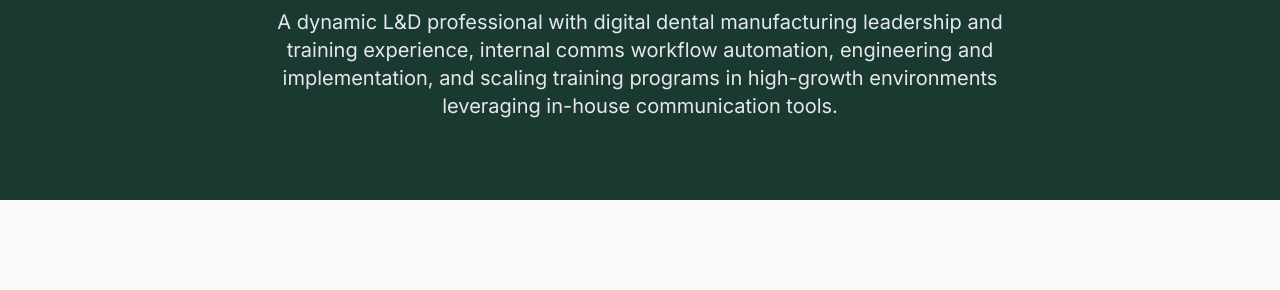
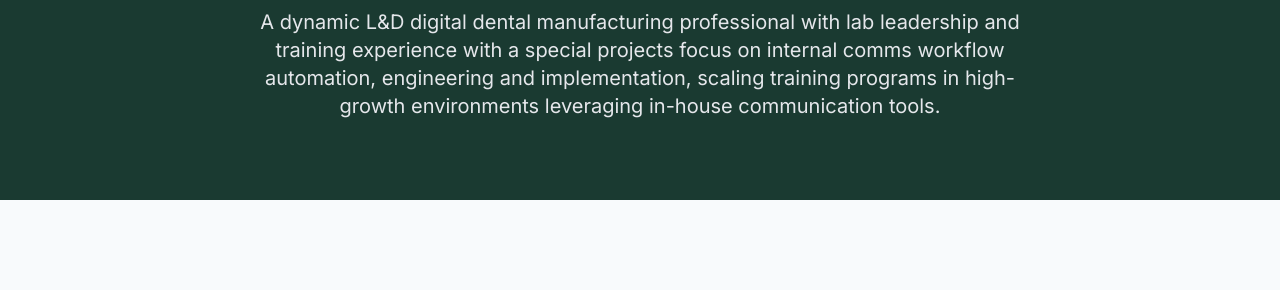
Before and after one commit to harrislunt-spec/harris.lunt.github.io, a plain HTML site: page index.html in a window 1280 px wide. Shown: the part 304-594 px from the top of the page. Drawn offline with nearby package versions, Linux system fonts and the light colour scheme.

Commit message:
Update index.html

```diff
--- a/index.html
+++ b/index.html
@@ -134,7 +134,7 @@
             <div class="max-w-4xl mx-auto px-4"> <!-- Added this wrapping div for title overflow fix -->
                 <h2 class="text-4xl md:text-5xl lg:text-6xl font-extrabold mb-4 text-white leading-tight">Harris Lunt: MFG Trainer | Internal Comms Technologist</h2>
                 <p class="text-lg md:text-xl text-gray-200 max-w-3xl mx-auto">
-                    A dynamic L&D professional with digital dental manufacturing leadership and training experience, internal comms workflow automation, engineering and implementation, and scaling training programs in high-growth environments leveraging in-house communication tools.
+                    A dynamic L&D digital dental manufacturing professional with lab leadership and training experience with a special projects focus on internal comms workflow automation, engineering and implementation, scaling training programs in high-growth environments leveraging in-house communication tools.
                 </p>
             </div>
         </section>
```
